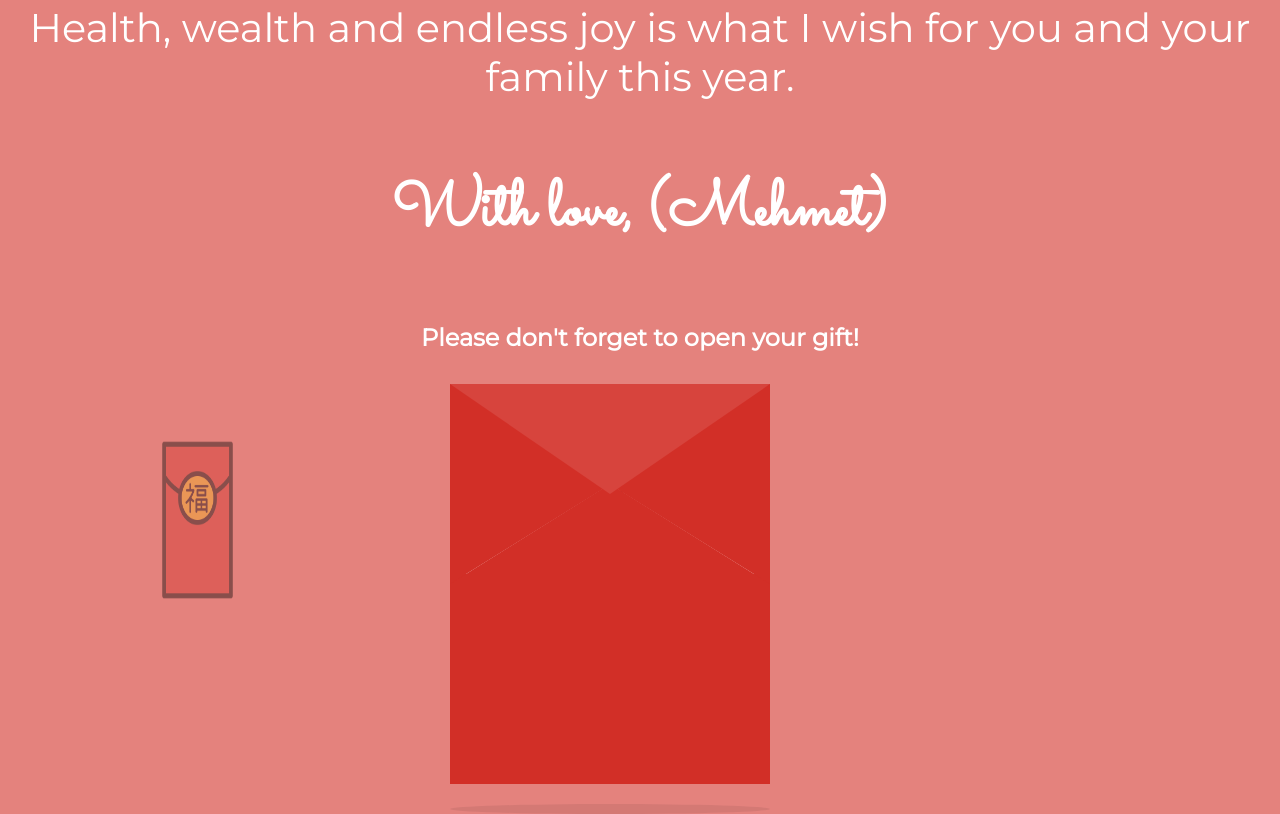
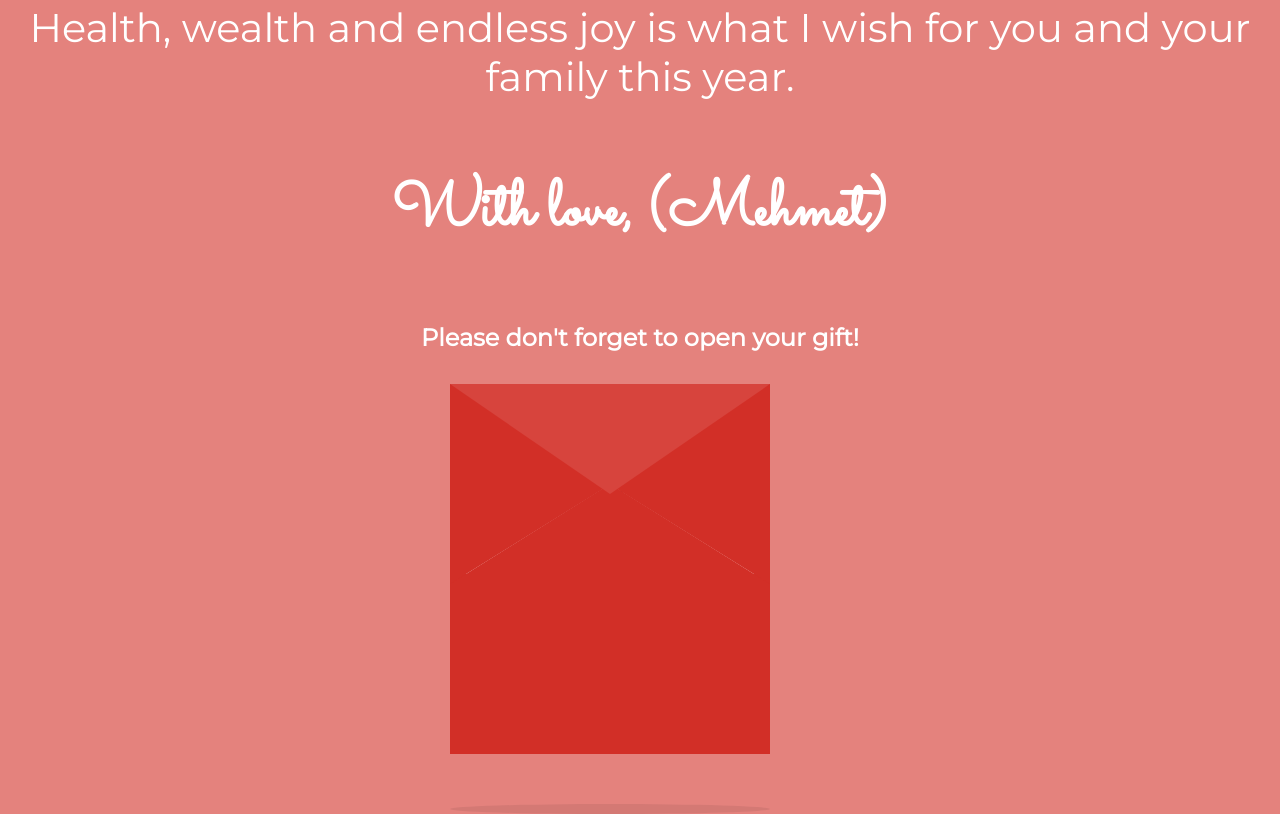
Before and after one commit to semdin/newYear, a plain HTML site: page index.html in a window 1280 px wide. Shown: the part 983-1797 px from the top of the page. Drawn offline with Linux system fonts and the light colour scheme.

Commit message:
changing

```diff
--- a/css/styles.css
+++ b/css/styles.css
@@ -16,7 +16,7 @@ body {
   .envelope-back {
     position: relative;
     width: 320px;
-    height: 400px;
+    height: 370px;
     background-color: #d22f27;
   }
 
@@ -157,18 +157,6 @@ h4{
     margin-left: auto;
     margin-right: auto;
 }
-.red-envelope
-{
-    position: absolute;
-    width: 10%;
-    height: 10%;
-    opacity: 40%;
-    left: 10%;
-    bottom: 10%;
-
-
-
-}
 
 .text1{
     position: absolute;
--- a/index.html
+++ b/index.html
@@ -11,7 +11,6 @@
 </head>
   <body>
     <img class="rabbit" src="images/rabbit.png" alt="rabbit">
-    <img class="red-envelope" src="images/red-envelope.png" alt="rabbit">
     <div class="newYearText">新年快乐</div>
 
     <div class="text1">步步高升</div>
```
